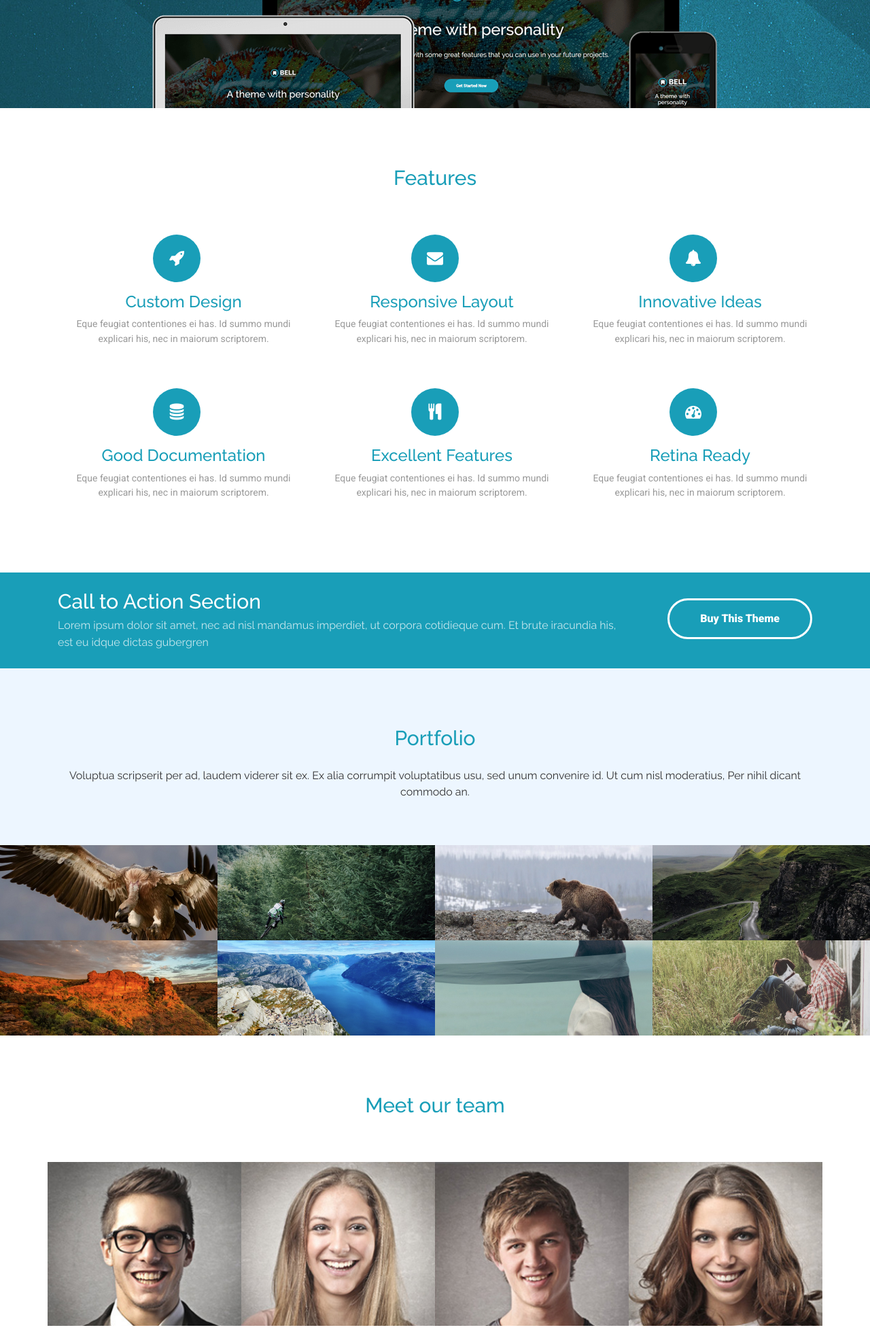
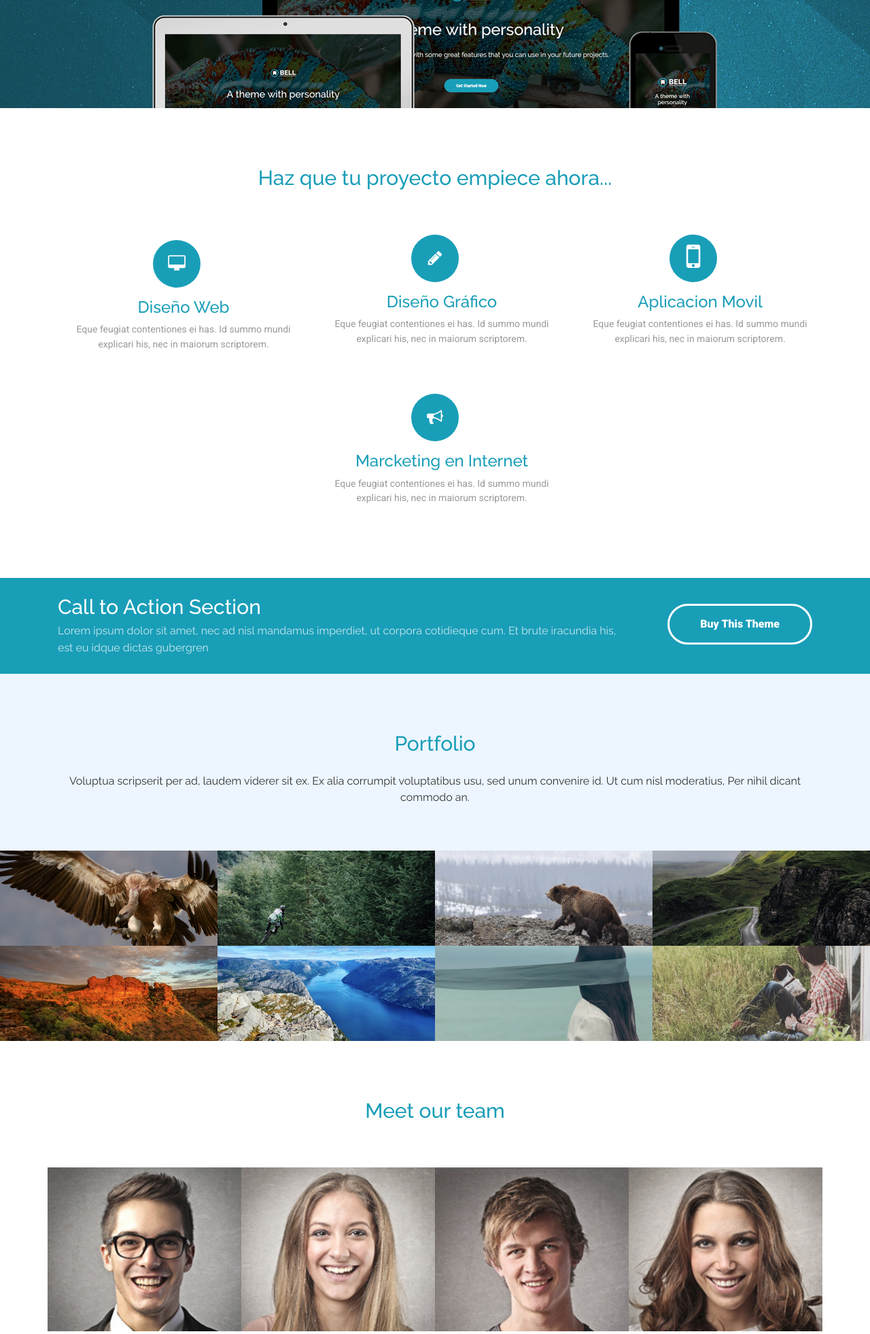
Before and after one commit to Plantillas01/plantilas, a PHP site: page / in a window 1280 px wide. Shown: the part 1747-3709 px from the top of the page at 68% size. Run offline with PHP 8.4, Linux system fonts and the light colour scheme.

Commit message:
Index Modificado

```diff
--- a/index.php
+++ b/index.php
@@ -94,21 +94,21 @@
   <section class="features" id="features">
     <div class="container">
       <h2 class="text-center">
-          Features
-        </h2>
+          Haz que tu proyecto empiece ahora...
+      </h2>
 
       <div class="row">
         <div class="feature-col col-lg-4 col-xs-12">
           <div class="card card-block text-center">
             <div>
-              <div class="feature-icon">
-                <span class="fa fa-rocket"></span>
+              <div class="feature-icon fa-2x mt-2">
+                <span class="fa fa-desktop"></span>
               </div>
             </div>
 
             <div>
               <h3>
-                  Custom Design
+                  Diseño Web
               </h3>
 
               <p>
@@ -122,14 +122,14 @@
           <div class="card card-block text-center">
             <div>
               <div class="feature-icon">
-                <span class="fa fa-envelope"></span>
+                <i class="fa fa-pencil fa-0x mt-2" aria-hidden="true"></i>
               </div>
             </div>
 
             <div>
               <h3>
-                  Responsive Layout
-                </h3>
+                  Diseño Gráfico
+              </h3>
 
               <p>
                 Eque feugiat contentiones ei has. Id summo mundi explicari his, nec in maiorum scriptorem.
@@ -142,14 +142,14 @@
           <div class="card card-block text-center">
             <div>
               <div class="feature-icon">
-                <span class="fa fa-bell"></span>
+                <i class="fa fa-mobile fa-2x mt-2" aria-hidden="true"></i>
               </div>
             </div>
 
             <div>
               <h3>
-                  Innovative Ideas
-                </h3>
+                  Aplicacion Movil
+              </h3>
 
               <p>
                 Eque feugiat contentiones ei has. Id summo mundi explicari his, nec in maiorum scriptorem.
@@ -159,19 +159,19 @@
         </div>
       </div>
 
-      <div class="row">
+      <div class="row  justify-content-md-center">
         <div class="feature-col col-lg-4 col-xs-12">
           <div class="card card-block text-center">
             <div>
               <div class="feature-icon">
-                <span class="fa fa-database"></span>
+                <i class="fa fa-bullhorn" aria-hidden="true"></i>
               </div>
             </div>
 
             <div>
               <h3>
-                  Good Documentation
-                </h3>
+                  Marcketing en Internet
+              </h3>
 
               <p>
                 Eque feugiat contentiones ei has. Id summo mundi explicari his, nec in maiorum scriptorem.
@@ -179,48 +179,6 @@
             </div>
           </div>
         </div>
-
-        <div class="feature-col col-lg-4 col-xs-12">
-          <div class="card card-block text-center">
-            <div>
-              <div class="feature-icon">
-                <span class="fa fa-cutlery"></span>
-              </div>
-            </div>
-
-            <div>
-              <h3>
-                  Excellent Features
-                </h3>
-
-              <p>
-                Eque feugiat contentiones ei has. Id summo mundi explicari his, nec in maiorum scriptorem.
-              </p>
-            </div>
-          </div>
-        </div>
-
-        <div class="feature-col col-lg-4 col-xs-12">
-          <div class="card card-block text-center">
-            <div>
-              <div class="feature-icon">
-                <span class="fa fa-dashboard"></span>
-              </div>
-            </div>
-
-            <div>
-              <h3>
-                  Retina Ready
-                </h3>
-
-              <p>
-                Eque feugiat contentiones ei has. Id summo mundi explicari his, nec in maiorum scriptorem.
-              </p>
-            </div>
-          </div>
-        </div>
-      </div>
-    </div>
   </section>
   <!-- /Features -->
 
```
Also changed, not shown: lib/font-awesome/css/font-awesome.css.
